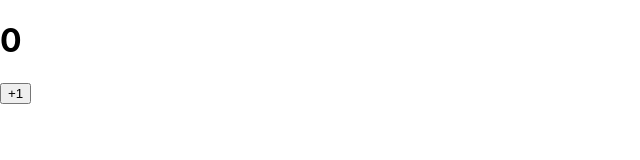
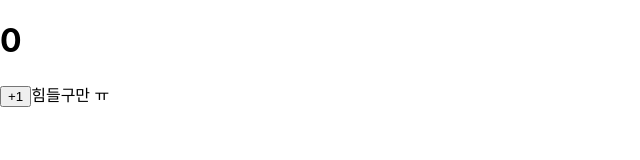
Before and after one commit to winertop6924/practice, a React (Create React App) app: page / in a window 1280 px wide. Shown: the top 160 px of the page, without its empty margins (0-640 px from the left). Built offline with nearby package versions, Linux system fonts and the light colour scheme.

Commit message:
설명중

```diff
--- a/src/MyComponent.js
+++ b/src/MyComponent.js
@@ -22,6 +22,7 @@ class MyComponent extends Component {
         >
           +1
         </button>
+        힘들구만 ㅠ
       </div>
     );
   }
```
Also changed, not shown: 1 other file (tests, documents, lock files or other folders).
